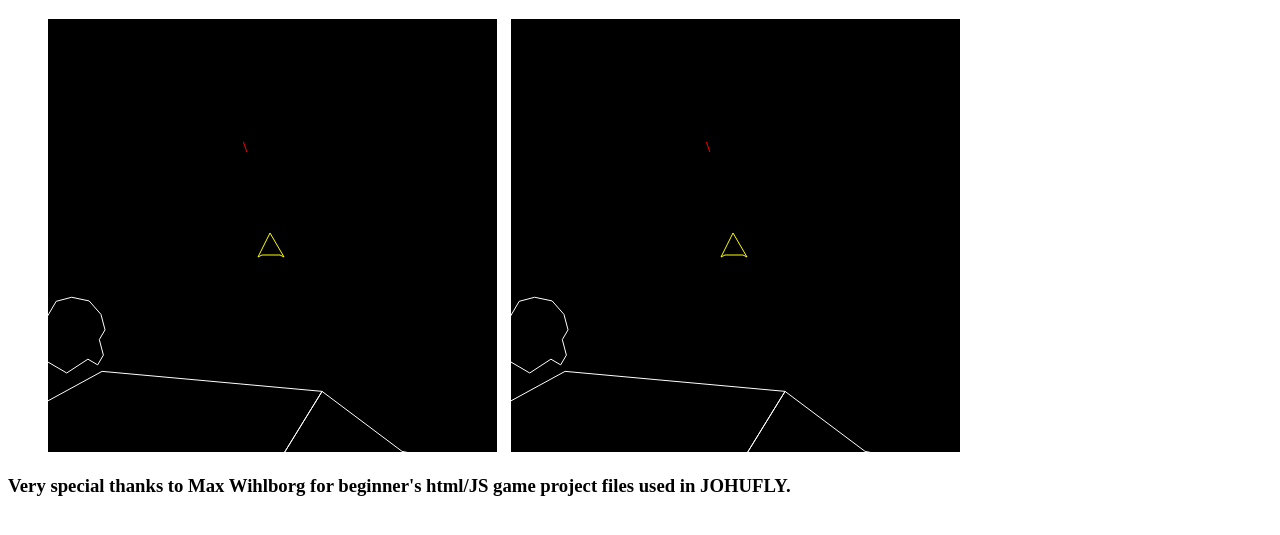
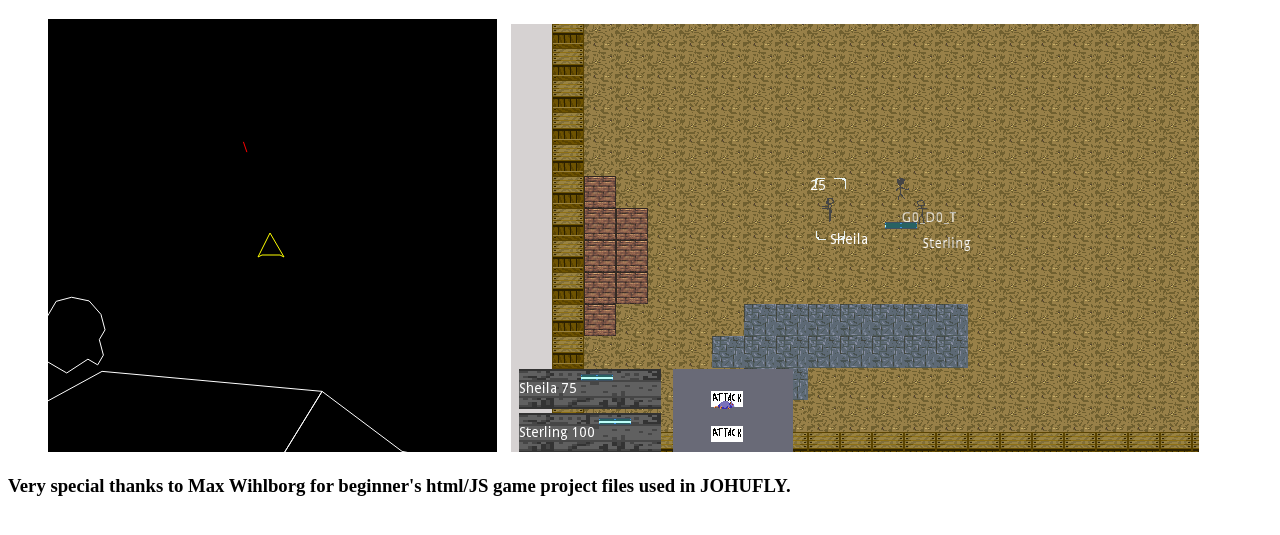
Before and after one commit to Johuotar/Johuotar.github.io, a plain HTML site: page index.html in a window 1280 px wide. Shown: the part 61-596 px from the top of the page. Drawn offline with Linux system fonts and the light colour scheme.

Commit message:
add new picture

```diff
--- a/index.html
+++ b/index.html
@@ -10,7 +10,7 @@
 <nav>
 	<ul>
 		<a href="johufly/index.html"><img src="johuflypicture.png" class="grow" title="Johufly" alt="Johufly Screenshot"></a>
-		<a href="godotrpg/index.html"><img src="johuflypicture.png" class="grow" title="Unnamed RPG" alt="RPG Screenshot"></a>
+		<a href="godotrpg/index.html"><img src="rpgpicture.png" class="grow" title="Unnamed RPG" alt="RPG Screenshot"></a>
 	</ul>
 </nav>
 <h3>Very special thanks to Max Wihlborg for beginner's html/JS game project files used in JOHUFLY.</h1>
```
Also changed, not shown: rpgpicture.png (added).
